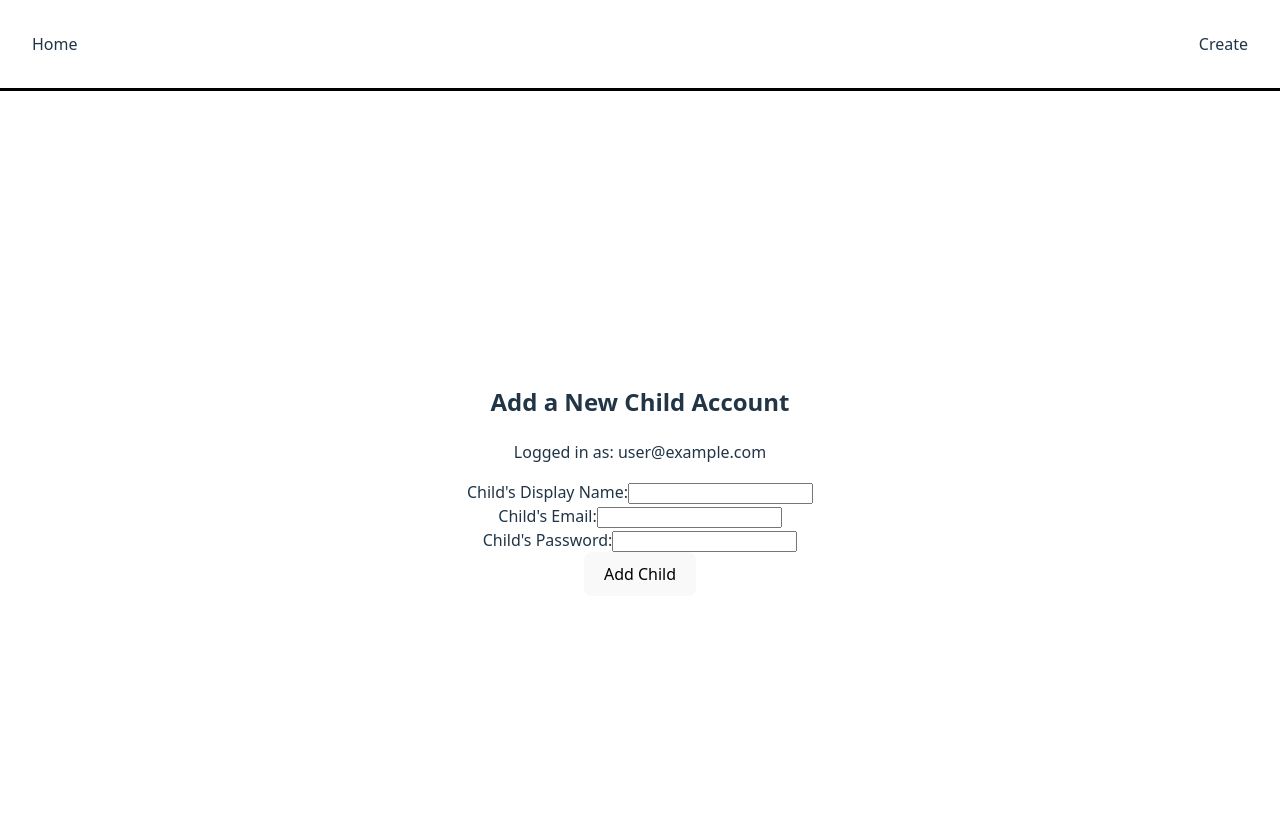
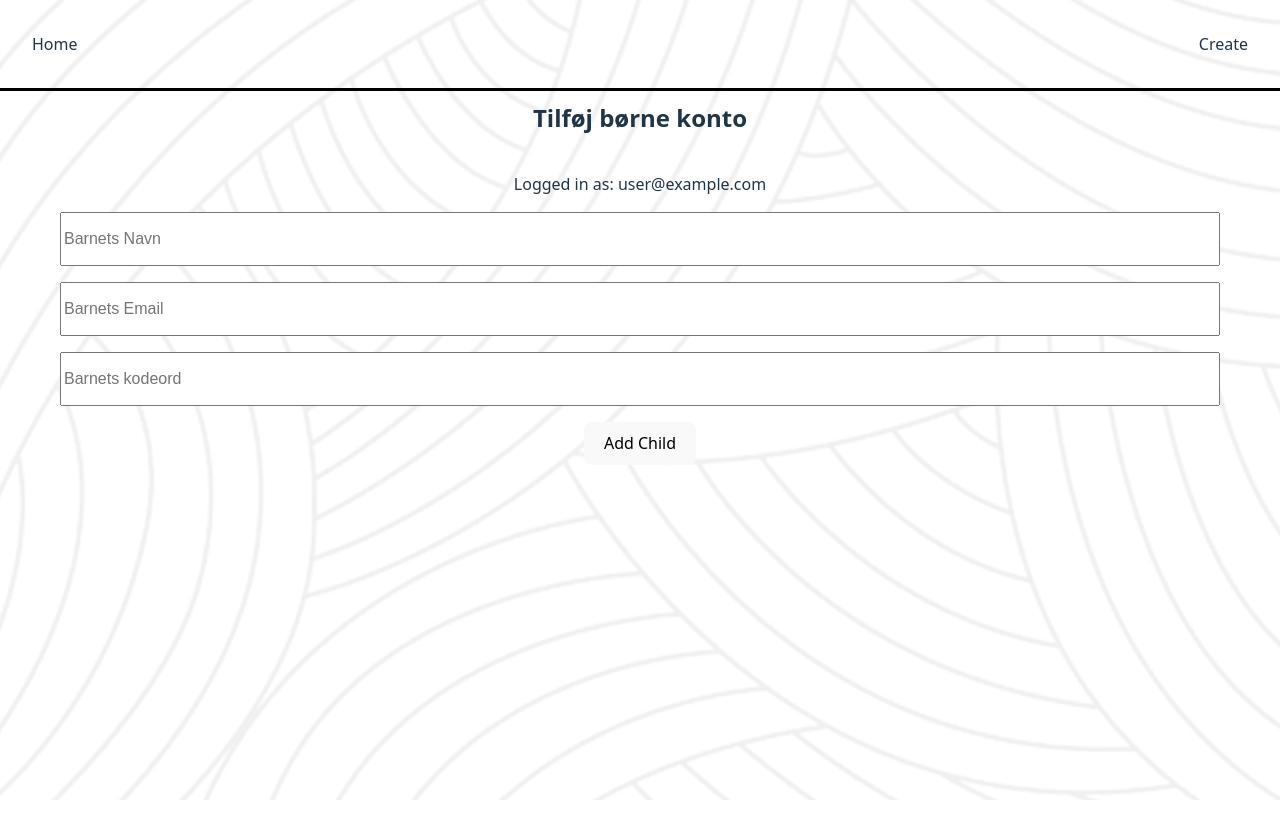
Before and after one commit to LuciSkroder/PlusPoint, a React (Vite) app: page /addchild in a window 1280 px wide. Shown: the top 838 px of the page. After the commit the page ends 800 px from the top, so only its background shows below. Built offline with nearby package versions, Linux system fonts and the light colour scheme; no server answers; sample sign-in values are in the browser's storage.

Commit message:
AddChild CSS
Tilføjet CSS til addChild

```diff
--- /dev/null
+++ b/src/css/addchild.css
@@ -0,0 +1,39 @@
+#root{
+    margin: 0;
+    padding: 0;
+    display: flex;
+    justify-content: center;
+}
+
+body{
+    display: flex;
+    justify-content: center;
+    align-items: stretch;
+    z-index: -1;
+}
+
+body::before{
+    content: "";
+    position: fixed;
+    width: 100%;
+    height: 100%;
+    background-image: url(/img/baggrund2.png);
+    background-size: cover;
+    opacity: 0.3;
+    z-index: 0;
+}
+
+.input-container{
+    padding-top: 5rem;
+    display: flex;
+    align-items: center;
+    flex-direction: column;
+    z-index: 1;
+    }
+
+.input-container input{
+    margin-bottom: 1rem;
+    width: 90vw;
+    height: 3rem;
+    font-size: 1rem;
+}
--- a/src/css/navbar.css
+++ b/src/css/navbar.css
@@ -13,7 +13,3 @@ nav {
 nav a {
     color: inherit;
 }
-
-body {
-    margin-top: 5rem;
-}
--- a/src/pages/AddChildPage.jsx
+++ b/src/pages/AddChildPage.jsx
@@ -2,6 +2,7 @@ import { useState } from "react";
 import { useAuth } from "../AuthContext";
 import { Functions } from "../components/DataBase";
 import { httpsCallable } from "firebase/functions";
+import "../css/addchild.css"
 
 function AddChildPage() {
   const [childEmail, setChildEmail] = useState("");
@@ -75,39 +76,42 @@ function AddChildPage() {
   }
 
   return (
-    <div>
-      <h2>Add a New Child Account</h2>
+    <div className="input-container">
+      <h2>Tilføj børne konto</h2>
       {/* Display parent's email from currentUser from context */}
       <p>Logged in as: {currentUser?.email}</p>
       <form onSubmit={handleAddChild}>
         <div>
-          <label htmlFor="childDisplayName">Child's Display Name:</label>
+          <label htmlFor="childDisplayName"></label>
           <input
             type="text"
             id="childDisplayName"
             value={childDisplayName}
             onChange={(e) => setChildDisplayName(e.target.value)}
             required
+            placeholder="Barnets Navn"
           />
         </div>
         <div>
-          <label htmlFor="childEmail">Child's Email:</label>
+          <label htmlFor="childEmail"></label>
           <input
             type="email"
             id="childEmail"
             value={childEmail}
             onChange={(e) => setChildEmail(e.target.value)}
             required
+            placeholder="Barnets Email"
           />
         </div>
         <div>
-          <label htmlFor="childPassword">Child's Password:</label>
+          <label htmlFor="childPassword"></label>
           <input
             type="password"
             id="childPassword"
             value={childPassword}
             onChange={(e) => setChildPassword(e.target.value)}
             required
+            placeholder="Barnets kodeord"
           />
         </div>
         <button type="submit" disabled={loadingForm}>
```
Also changed, not shown: img/baggrund2.png (added).
